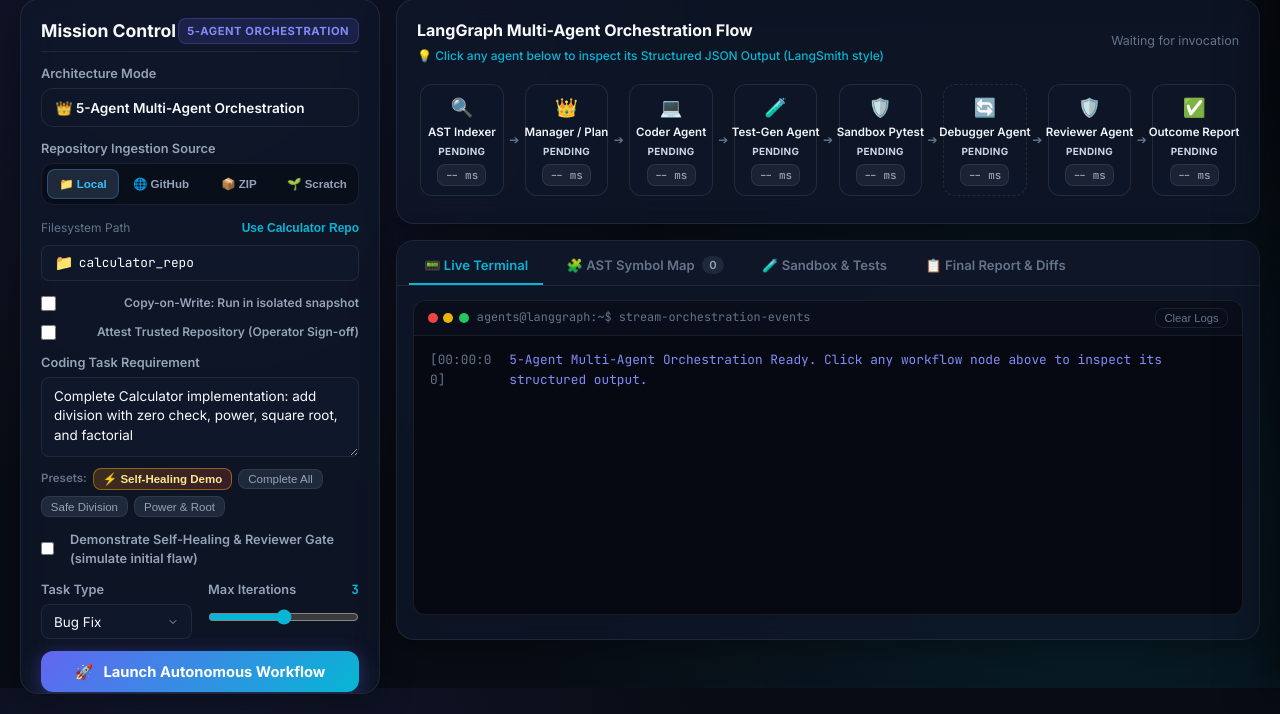
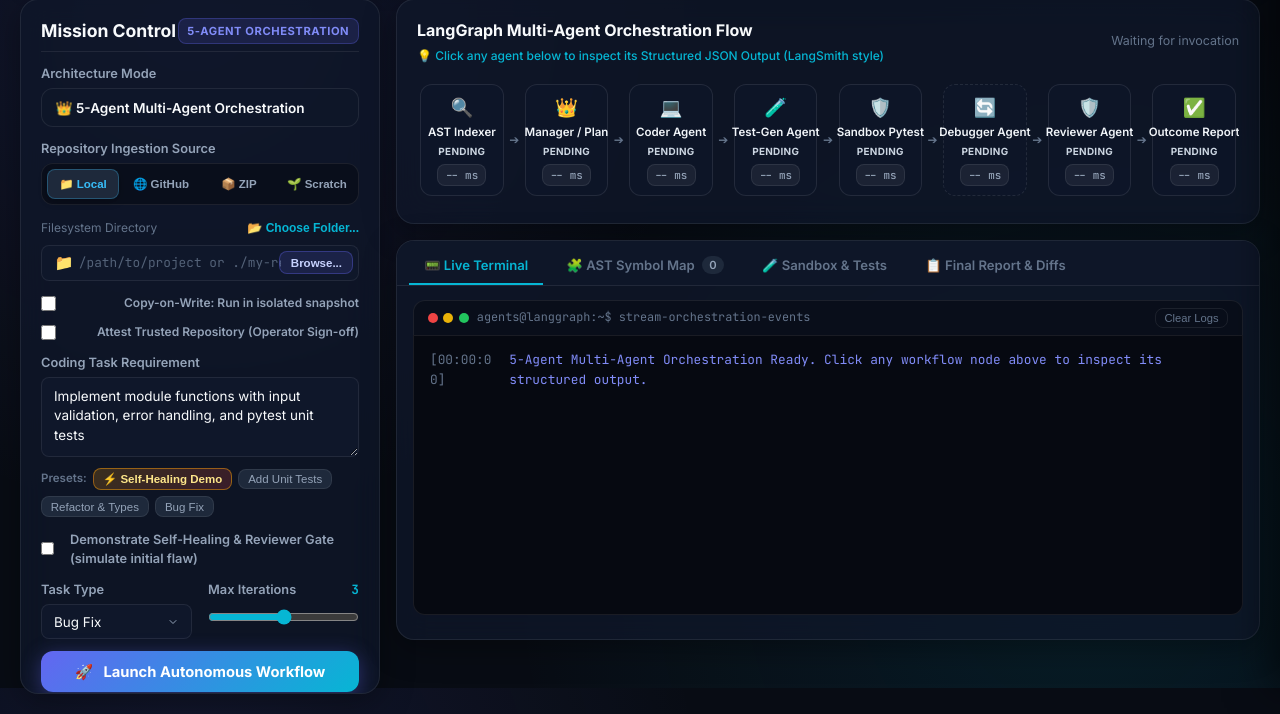
Before and after one commit to developerbilli/Autonomous-Coding-Agent, a FastAPI app: page / in a window 1280 px wide. Shown: the part 112-826 px from the top of the page. Run offline with FastAPI, Linux system fonts and the light colour scheme.

Commit message:
feat(ui): add native local folder chooser and remove calculator_repo testing defaults

```diff
--- a/server.py
+++ b/server.py
@@ -99,8 +99,8 @@ class RunRequest(BaseModel):
     trust_level: Optional[str] = None
 
     # Execution Parameters
-    repo_path: Optional[str] = "calculator_repo"
-    task: str = "Complete Calculator implementation: add division with zero check, power, square root, and factorial"
+    repo_path: Optional[str] = None
+    task: str = "Implement module with input validation, error handling, and pytest unit tests"
     max_iterations: int = 3
     task_type: str = "feature_addition"
     demo_mode: bool = False
@@ -242,14 +242,73 @@ async def get_system_status():
             {"name": "DebuggerAgent", "role": "Stack-trace root cause diagnosis", "icon": "🔄"},
             {"name": "ReviewerAgent", "role": "Adversarial code quality & security audit", "icon": "🛡️"},
         ],
-        "sandbox": ExecutionSandbox(str(BASE_DIR / "calculator_repo")).get_security_status(),
+        "sandbox": ExecutionSandbox(str(BASE_DIR)).get_security_status(),
         "python_version": sys.version.split()[0],
-        "default_repo": str(BASE_DIR / "calculator_repo"),
     }
+
+@app.post("/api/choose-dir")
+async def choose_local_directory():
+    """Opens a native OS folder picker dialog on the host machine and returns the selected path."""
+    import platform
+    system = platform.system()
+    selected_path = None
+
+    try:
+        if system == "Darwin":
+            script = 'POSIX path of (choose folder with prompt "Select Local Repository Directory:")'
+            proc = await asyncio.create_subprocess_exec(
+                "osascript", "-e", script,
+                stdout=asyncio.subprocess.PIPE,
+                stderr=asyncio.subprocess.PIPE
+            )
+            stdout, stderr = await proc.communicate()
+            if proc.returncode == 0 and stdout:
+                selected_path = stdout.decode("utf-8").strip().rstrip("/")
+        elif system == "Windows":
+            ps_script = (
+                "[System.Reflection.Assembly]::LoadWithPartialName('System.windows.forms') | Out-Null; "
+                "$f = New-Object System.Windows.Forms.FolderBrowserDialog; "
+                "$f.Description = 'Select Local Repository Directory'; "
+                "if ($f.ShowDialog() -eq [System.Windows.Forms.DialogResult]::OK) { $f.SelectedPath }"
+            )
+            proc = await asyncio.create_subprocess_exec(
+                "powershell", "-NoProfile", "-Command", ps_script,
+                stdout=asyncio.subprocess.PIPE,
+                stderr=asyncio.subprocess.PIPE
+            )
+            stdout, stderr = await proc.communicate()
+            if proc.returncode == 0 and stdout:
+                selected_path = stdout.decode("utf-8").strip()
+        else:
+            for cmd in [
+                ["zenity", "--file-selection", "--directory", "--title=Select Local Repository Directory"],
+                ["kdialog", "--getexistingdirectory"]
+            ]:
+                try:
+                    proc = await asyncio.create_subprocess_exec(
+                        *cmd,
+                        stdout=asyncio.subprocess.PIPE,
+                        stderr=asyncio.subprocess.PIPE
+                    )
+                    stdout, stderr = await proc.communicate()
+                    if proc.returncode == 0 and stdout:
+                        selected_path = stdout.decode("utf-8").strip()
+                        break
+                except FileNotFoundError:
+                    continue
+    except Exception as e:
+        logger.warning(f"Native folder picker failed: {e}")
+        return {"success": False, "error": str(e)}
+
+    if selected_path:
+        return {"success": True, "path": selected_path}
+    return {"success": False, "cancelled": True}
 
 @app.get("/api/symbols")
 async def get_symbols(repo: Optional[str] = None):
-    target = Path(repo).resolve() if repo else (BASE_DIR / "calculator_repo")
+    if not repo:
+        return {"repo": "", "count": 0, "symbols": []}
+    target = Path(repo).resolve()
     if not target.exists():
         return {"error": f"Path {target} does not exist", "symbols": []}
 
@@ -367,7 +426,7 @@ async def event_stream_generator(req: RunRequest) -> AsyncGenerator[str, None]:
             github_url=req.github_url,
             branch=req.branch or "main",
             auth_token=req.auth_token,
-            local_path=req.local_path or req.repo_path or "calculator_repo",
+            local_path=req.local_path or req.repo_path,
             zip_base64=req.zip_base64,
             project_name=req.project_name,
             isolate_local_copy=req.isolate_local_copy,
--- a/web/static/css/style.css
+++ b/web/static/css/style.css
@@ -341,6 +341,31 @@ select {
     color: var(--text-primary);
 }
 
+.input-with-action input {
+    padding-right: 4.8rem !important;
+}
+
+.browse-inline-btn {
+    position: absolute;
+    right: 0.35rem;
+    background: rgba(99, 102, 241, 0.15);
+    border: 1px solid rgba(99, 102, 241, 0.35);
+    color: #c7d2fe;
+    font-size: 0.72rem;
+    font-weight: 600;
+    padding: 0.28rem 0.65rem;
+    border-radius: var(--radius-sm);
+    cursor: pointer;
+    transition: var(--transition-smooth);
+    z-index: 2;
+}
+
+.browse-inline-btn:hover {
+    background: rgba(99, 102, 241, 0.3);
+    color: #ffffff;
+    border-color: #818cf8;
+}
+
 input::placeholder,
 textarea::placeholder {
     color: var(--text-muted);
--- a/web/static/js/app.js
+++ b/web/static/js/app.js
@@ -7,7 +7,9 @@
 document.addEventListener("DOMContentLoaded", () => {
     // DOM Elements
     const btnLaunch = document.getElementById("btn-launch");
-    const btnUseMock = document.getElementById("btn-use-mock");
+    const btnBrowseFolder = document.getElementById("btn-browse-folder");
+    const btnBrowseInline = document.getElementById("btn-browse-inline");
+    const localDirFilePicker = document.getElementById("local-dir-file-picker");
     const btnClearLogs = document.getElementById("btn-clear-logs");
     const btnRefreshSymbols = document.getElementById("btn-refresh-symbols");
 
@@ -278,10 +280,58 @@ document.addEventListener("DOMContentLoaded", () => {
         });
     });
 
-    btnUseMock.addEventListener("click", () => {
-        repoPathInput.value = "calculator_repo";
-        fetchSymbols();
-    });
+    async function handleChooseFolder() {
+        try {
+            const res = await fetch("/api/choose-dir", { method: "POST" });
+            const data = await res.json();
+            if (data.success && data.path) {
+                repoPathInput.value = data.path;
+                fetchSymbols();
+                addTerminalLog("info", `Selected local repository: ${data.path}`);
+                return;
+            } else if (data.cancelled) {
+                return;
+            }
+        } catch (err) {
+            console.warn("Native folder picker unavailable, falling back to browser dialog:", err);
+        }
+
+        // Browser fallback: File System Access API
+        if (window.showDirectoryPicker) {
+            try {
+                const dirHandle = await window.showDirectoryPicker();
+                if (dirHandle && dirHandle.name) {
+                    repoPathInput.value = dirHandle.name;
+                    fetchSymbols();
+                    addTerminalLog("info", `Selected local directory: ${dirHandle.name}`);
+                    return;
+                }
+            } catch (e) {
+                if (e.name !== "AbortError") console.warn(e);
+                return;
+            }
+        }
+
+        // Standard input file directory fallback
+        if (localDirFilePicker) {
+            localDirFilePicker.click();
+        }
+    }
+
+    if (btnBrowseFolder) btnBrowseFolder.addEventListener("click", handleChooseFolder);
+    if (btnBrowseInline) btnBrowseInline.addEventListener("click", handleChooseFolder);
+
+    if (localDirFilePicker) {
+        localDirFilePicker.addEventListener("change", (e) => {
+            const files = e.target.files;
+            if (files && files.length > 0) {
+                const folderName = files[0].webkitRelativePath ? files[0].webkitRelativePath.split("/")[0] : files[0].name;
+                repoPathInput.value = folderName;
+                fetchSymbols();
+                addTerminalLog("info", `Selected folder: ${folderName}`);
+            }
+        });
+    }
 
     // Clear Terminal Logs
     btnClearLogs.addEventListener("click", () => {
@@ -342,7 +392,12 @@ document.addEventListener("DOMContentLoaded", () => {
     // 3. AST Symbol Scanner & Filtering
     // ==========================================
     async function fetchSymbols() {
-        const repo = repoPathInput.value.trim() || "calculator_repo";
+        const repo = repoPathInput.value.trim();
+        if (!repo) {
+            renderSymbols([]);
+            symbolCountPill.textContent = "0";
+            return;
+        }
         try {
             const res = await fetch(`/api/symbols?repo=${encodeURIComponent(repo)}`);
             const data = await res.json();
@@ -554,13 +609,19 @@ document.addEventListener("DOMContentLoaded", () => {
         let githubUrl = null;
         let branch = "main";
         let authToken = null;
-        let localPath = repoPathInput ? repoPathInput.value.trim() : "calculator_repo";
+        let localPath = repoPathInput ? repoPathInput.value.trim() : "";
         let zipBase64 = null;
         let projectName = null;
         let isolateLocal = isolateLocalCheck ? isolateLocalCheck.checked : false;
         let displayTarget = localPath;
 
-        if (activeSourceType === "github") {
+        if (activeSourceType === "local") {
+            if (!localPath) {
+                alert("Please choose or enter a local repository directory.");
+                return;
+            }
+            displayTarget = localPath;
+        } else if (activeSourceType === "github") {
             githubUrl = githubUrlInput ? githubUrlInput.value.trim() : "";
             if (!githubUrl) {
                 alert("Please enter a valid GitHub repository URL.");
@@ -616,7 +677,7 @@ document.addEventListener("DOMContentLoaded", () => {
                     branch: branch,
                     auth_token: authToken,
                     local_path: localPath,
-                    repo_path: localPath || projectName || "calculator_repo",
+                    repo_path: localPath || projectName,
                     zip_base64: zipBase64,
                     project_name: projectName,
                     isolate_local_copy: isolateLocal,
--- a/web/templates/index.html
+++ b/web/templates/index.html
@@ -74,13 +74,15 @@
                         <!-- Source Pane 1: Local Path -->
                         <div id="source-pane-local" class="source-pane">
                             <div class="input-header-row">
-                                <span class="input-sublabel">Filesystem Path</span>
-                                <button type="button" id="btn-use-mock" class="text-link-btn">Use Calculator Repo</button>
+                                <span class="input-sublabel">Filesystem Directory</span>
+                                <button type="button" id="btn-browse-folder" class="text-link-btn" title="Choose a folder from your computer">📂 Choose Folder...</button>
                             </div>
-                            <div class="input-wrapper">
+                            <div class="input-wrapper input-with-action">
                                 <span class="input-icon">📁</span>
-                                <input type="text" id="repo-path" value="calculator_repo" placeholder="/path/to/repository">
+                                <input type="text" id="repo-path" placeholder="/path/to/project or ./my-repo">
+                                <button type="button" id="btn-browse-inline" class="browse-inline-btn" title="Browse local folders">Browse...</button>
                             </div>
+                            <input type="file" id="local-dir-file-picker" webkitdirectory directory style="display: none;">
                             <div class="checkbox-container sub-checkbox" style="margin-top: 0.35rem;">
                                 <label class="custom-checkbox">
                                     <input type="checkbox" id="isolate-local-check">
@@ -139,15 +141,15 @@
                     <!-- Task Requirement -->
                     <div class="form-group">
                         <label for="task-prompt">Coding Task Requirement</label>
-                        <textarea id="task-prompt" rows="3" placeholder="Describe the software engineering task..." required>Complete Calculator implementation: add division with zero check, power, square root, and factorial</textarea>
+                        <textarea id="task-prompt" rows="3" placeholder="Describe the software engineering task..." required>Implement module functions with input validation, error handling, and pytest unit tests</textarea>
 
                         <!-- Quick Prompts Chips -->
                         <div class="quick-chips">
                             <span class="chip-label">Presets:</span>
-                            <button type="button" class="preset-chip highlight-chip" data-task="Self-Healing Demo: Fix division by zero and negative square root in Calculator" data-type="bug_fix" data-demo="true">⚡ Self-Healing Demo</button>
-                            <button type="button" class="preset-chip" data-task="Complete Calculator implementation: add division with zero check, power, square root, and factorial" data-type="feature_addition">Complete All</button>
-                            <button type="button" class="preset-chip" data-task="Implement safe division in Calculator with zero division check" data-type="bug_fix">Safe Division</button>
-                            <button type="button" class="preset-chip" data-task="Implement power and square root operations in Calculator" data-type="feature_addition">Power & Root</button>
+                            <button type="button" class="preset-chip highlight-chip" data-task="Self-Healing Demo: Fix edge cases, input validation, and boundary conditions" data-type="bug_fix" data-demo="true">⚡ Self-Healing Demo</button>
+                            <button type="button" class="preset-chip" data-task="Add comprehensive unit tests covering edge cases and error handling" data-type="test_generation">Add Unit Tests</button>
+                            <button type="button" class="preset-chip" data-task="Refactor codebase into clean modular architecture with type hints and docstrings" data-type="refactor">Refactor & Types</button>
+                            <button type="button" class="preset-chip" data-task="Fix bug and add defensive assertions for boundary inputs" data-type="bug_fix">Bug Fix</button>
                         </div>
 
                         <!-- Self-Healing Demo Checkbox -->
```
